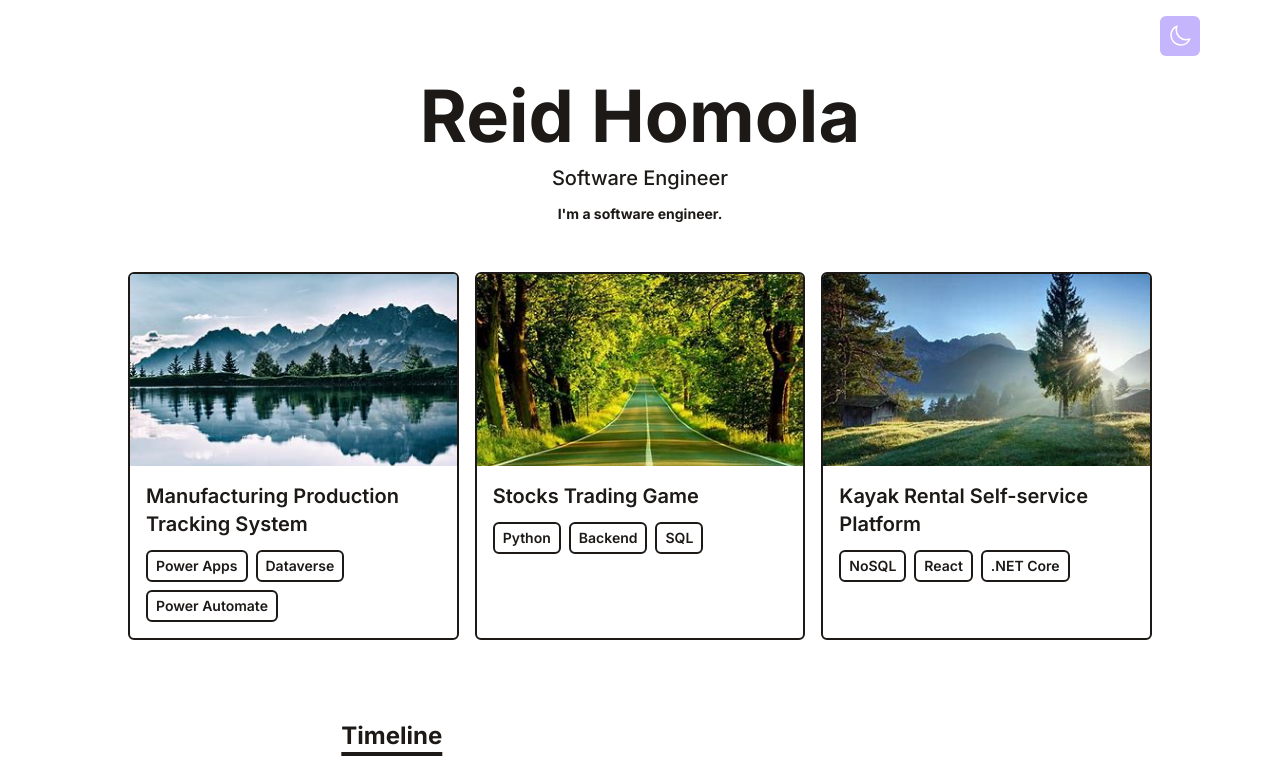
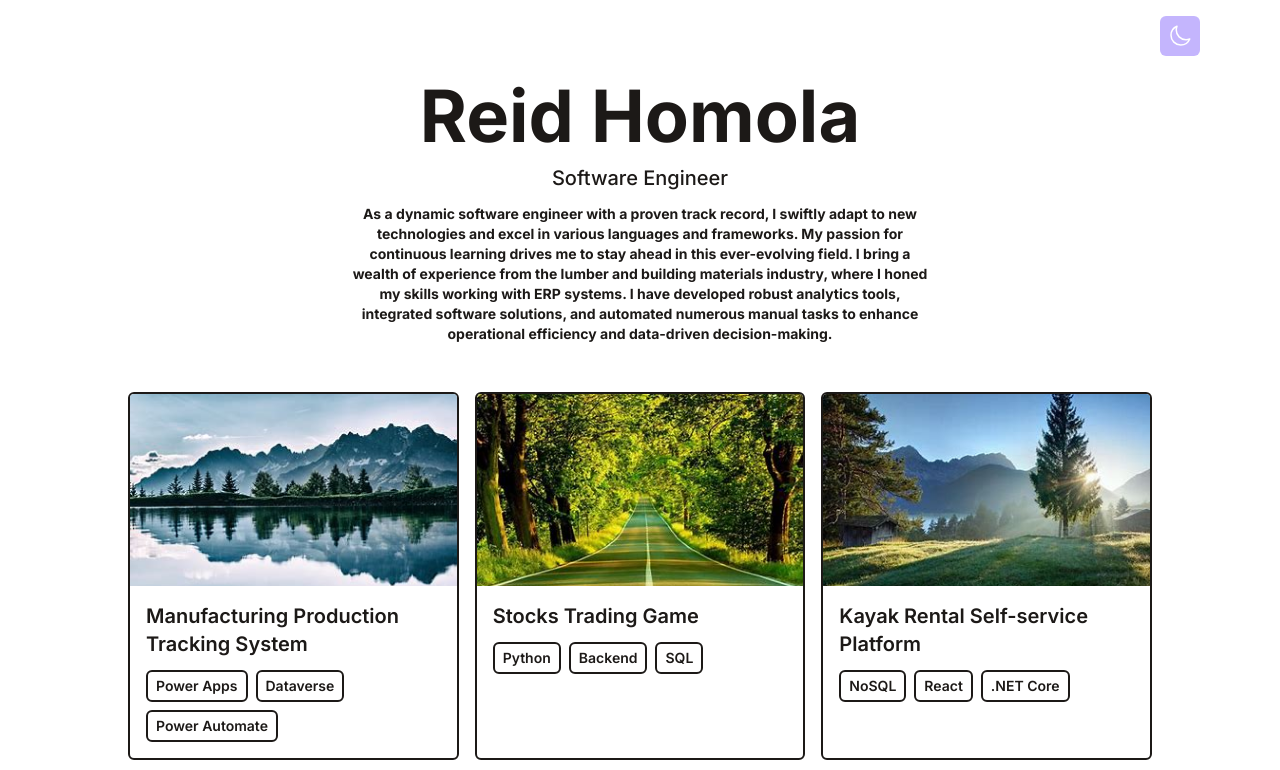
Before and after one commit to ReidHomola/dev-portfolio, a React (Vite) app: page / in a window 1280 px wide. Shown: the top 770 px of the page. Built offline with nearby package versions, Linux system fonts and the light colour scheme.

Commit message:
updated intro to have more details

```diff
--- a/src/components/Intro.tsx
+++ b/src/components/Intro.tsx
@@ -8,7 +8,15 @@ function Intro() {
                 Software Engineer
             </p>
             <p className="text-sm max-w-xl mb-6 font-bold">
-                I'm a software engineer.
+                As a dynamic software engineer with a proven track record, I
+                swiftly adapt to new technologies and excel in various languages
+                and frameworks. My passion for continuous learning drives me to
+                stay ahead in this ever-evolving field. I bring a wealth of
+                experience from the lumber and building materials industry,
+                where I honed my skills working with ERP systems. I have
+                developed robust analytics tools, integrated software solutions,
+                and automated numerous manual tasks to enhance operational
+                efficiency and data-driven decision-making.
             </p>
         </div>
     );
```
